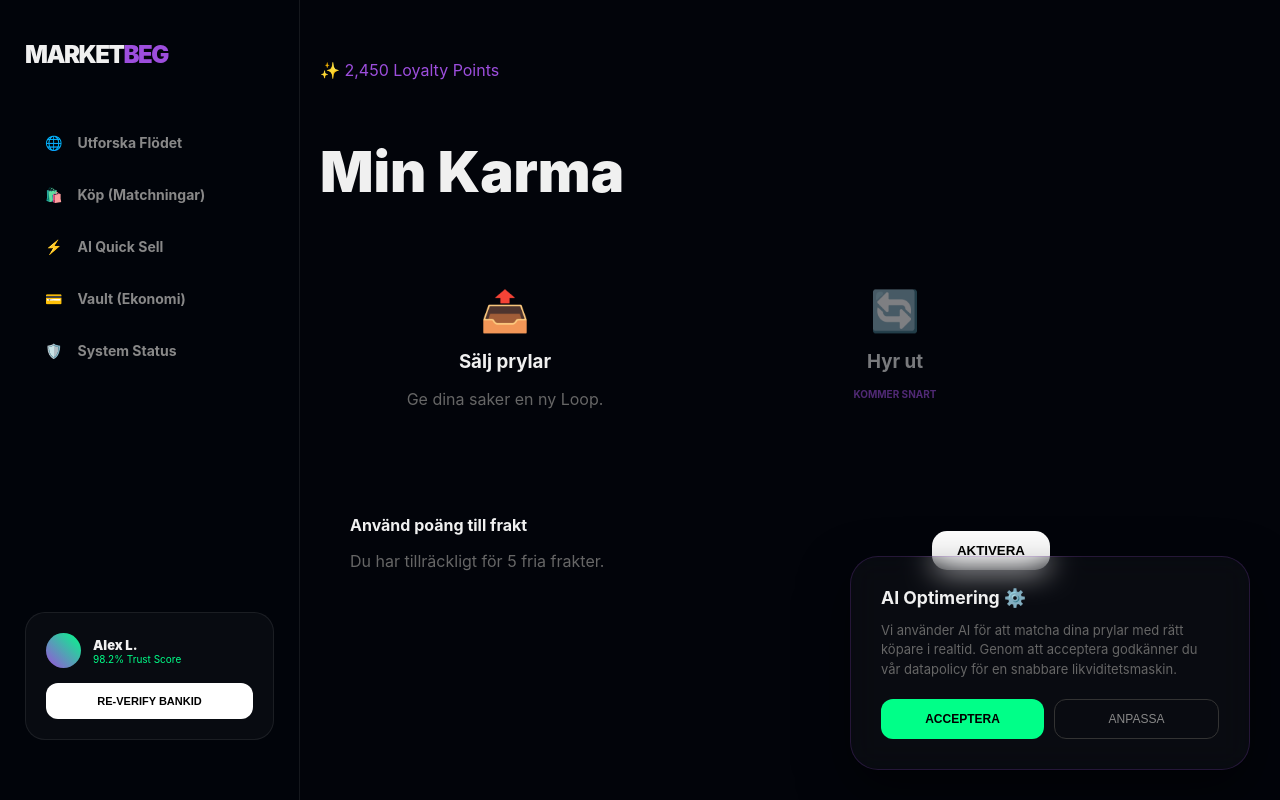
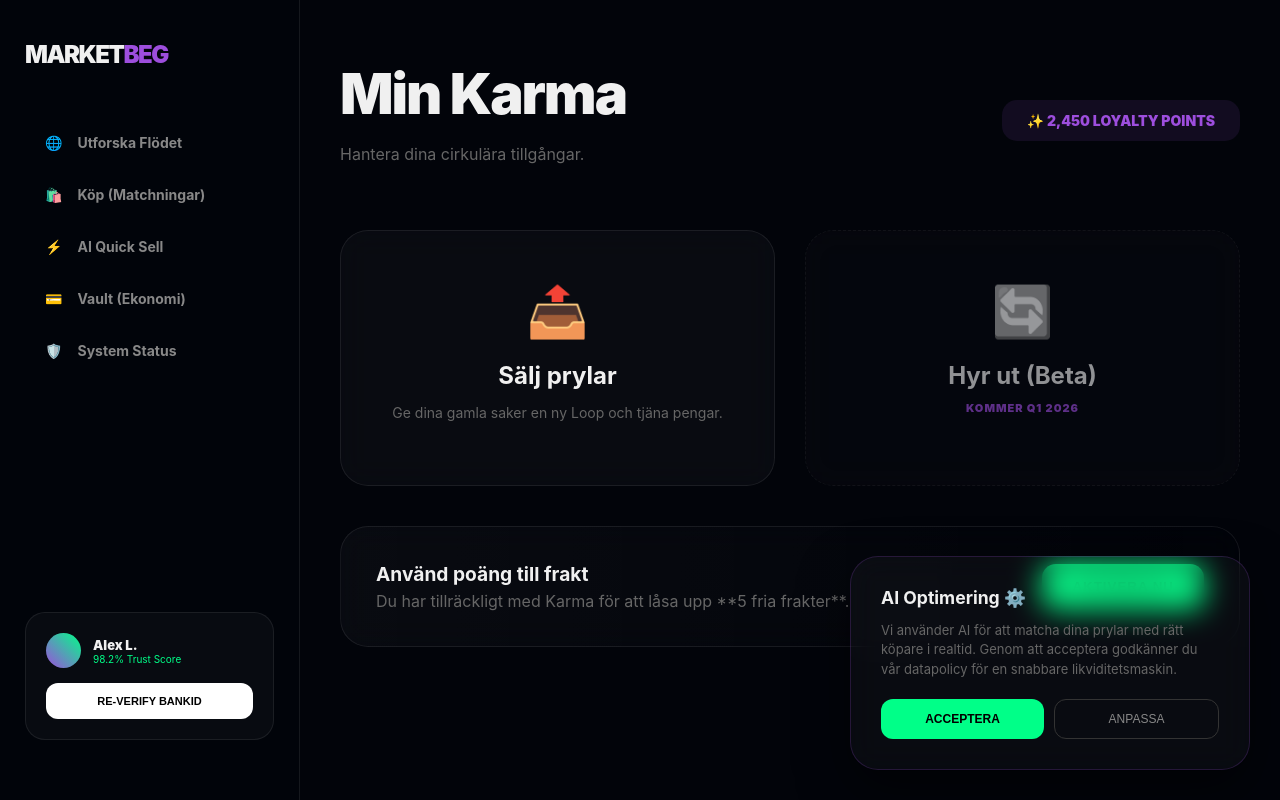
Before and after one commit to gascheckking/marketbeg-appGem, a Next.js app: page /dashboard in a window 1280 px wide. Built offline with nearby package versions, Linux system fonts and the light colour scheme.

Commit message:
Update page.tsx

```diff
--- a/app/dashboard/page.tsx
+++ b/app/dashboard/page.tsx
@@ -1,39 +1,42 @@
 "use client";
+import React from 'react';
 import { useRouter } from 'next/navigation';
 
-export default function MyKarmaPage() {
+export default function Dashboard() {
   const router = useRouter();
 
   return (
-    <div className="web-container">
-      <div className="content-wrapper" style={{ maxWidth: '800px', padding: '60px 20px' }}>
-        <div className="stat-pill" style={{ marginBottom: '20px', display: 'inline-block', color: '#9d4edd' }}>
-          ✨ 2,450 Loyalty Points
+    <div className="page-wrapper" style={{ maxWidth: '1000px', margin: '0 auto' }}>
+      <div style={{ display: 'flex', justifyContent: 'space-between', alignItems: 'center', marginBottom: '50px' }}>
+        <div>
+          <h1 style={{ fontSize: '3.5rem', fontWeight: 900, margin: 0, letterSpacing: '-2px' }}>Min Karma</h1>
+          <p className="muted">Hantera dina cirkulära tillgångar.</p>
+        </div>
+        <div style={{ background: 'rgba(157, 78, 221, 0.1)', color: 'var(--neon-purple)', padding: '12px 25px', borderRadius: '15px', fontWeight: 900, fontSize: '14px' }}>
+          ✨ 2,450 LOYALTY POINTS
+        </div>
+      </div>
+
+      <div style={{ display: 'grid', gridTemplateColumns: 'repeat(auto-fit, minmax(300px, 1fr))', gap: '30px', marginBottom: '40px' }}>
+        <div className="glass-card" onClick={() => router.push('/sell')} style={{ padding: '50px 30px', cursor: 'pointer', textAlign: 'center', transition: '0.3s' }}>
+          <div style={{ fontSize: '50px', marginBottom: '20px' }}>📤</div>
+          <h3 style={{ margin: '0 0 10px 0', fontSize: '1.5rem' }}>Sälj prylar</h3>
+          <p className="muted" style={{ fontSize: '14px' }}>Ge dina gamla saker en ny Loop och tjäna pengar.</p>
         </div>
 
-        <h1 style={{ fontSize: '3.5rem', fontWeight: 900, marginBottom: '40px' }}>Min Karma</h1>
+        <div className="glass-card" style={{ padding: '50px 30px', opacity: 0.6, textAlign: 'center', borderStyle: 'dashed' }}>
+          <div style={{ fontSize: '50px', marginBottom: '20px', filter: 'grayscale(1)' }}>🔄</div>
+          <h3 style={{ margin: '0 0 10px 0', fontSize: '1.5rem' }}>Hyr ut (Beta)</h3>
+          <p style={{ color: 'var(--neon-purple)', fontWeight: 900, fontSize: '11px', letterSpacing: '1px' }}>KOMMER Q1 2026</p>
+        </div>
+      </div>
 
-        <div style={{ display: 'grid', gridTemplateColumns: '1fr 1fr', gap: '20px' }}>
-          <div className="glow-card" onClick={() => router.push('/sell')} style={{ padding: '40px', cursor: 'pointer', textAlign: 'center' }}>
-            <span style={{ fontSize: '40px' }}>📤</span>
-            <h3 style={{ margin: '15px 0' }}>Sälj prylar</h3>
-            <p className="muted">Ge dina saker en ny Loop.</p>
-          </div>
-
-          <div className="glow-card" style={{ padding: '40px', opacity: 0.5, textAlign: 'center' }}>
-            <span style={{ fontSize: '40px' }}>🔄</span>
-            <h3 style={{ margin: '15px 0' }}>Hyr ut</h3>
-            <p style={{ color: '#9d4edd', fontWeight: 'bold', fontSize: '10px' }}>KOMMER SNART</p>
-          </div>
+      <div className="glass-card" style={{ display: 'flex', justifyContent: 'space-between', alignItems: 'center', padding: '35px', background: 'linear-gradient(90deg, rgba(255,255,255,0.03), transparent)' }}>
+        <div>
+          <strong style={{ fontSize: '1.2rem', display: 'block', marginBottom: '5px' }}>Använd poäng till frakt</strong>
+          <p className="muted" style={{ margin: 0 }}>Du har tillräckligt med Karma för att låsa upp **5 fria frakter**.</p>
         </div>
-
-        <div className="glow-card" style={{ marginTop: '20px', display: 'flex', justifyContent: 'space-between', alignItems: 'center', padding: '30px' }}>
-          <div>
-            <strong>Använd poäng till frakt</strong>
-            <p className="muted">Du har tillräckligt för 5 fria frakter.</p>
-          </div>
-          <button style={{ background: '#fff', color: '#000', border: 'none', padding: '12px 25px', borderRadius: '15px', fontWeight: 800, cursor: 'pointer' }}>AKTIVERA</button>
-        </div>
+        <button className="primary-btn" style={{ background: 'var(--neon-mint)', color: '#000' }}>AKTIVERA NU</button>
       </div>
     </div>
   );
```
